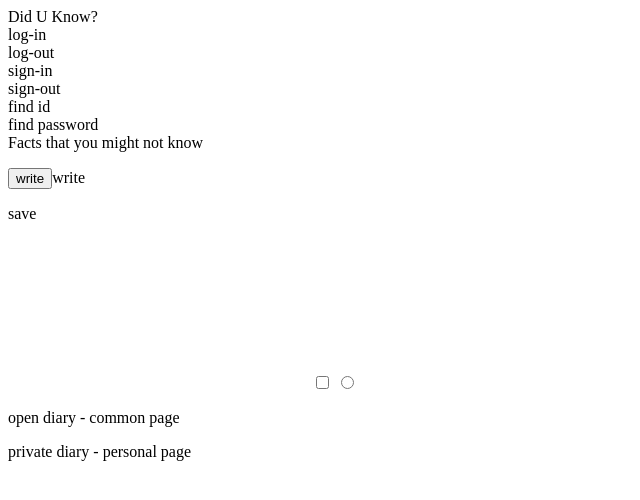
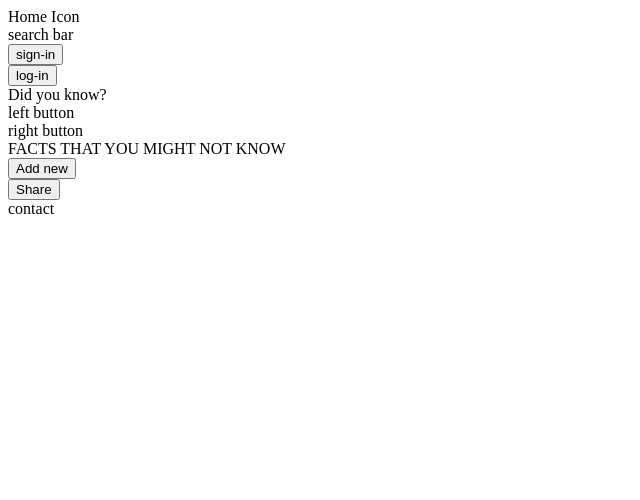
Before and after one commit to southsea3026/Did-u-know-, a plain HTML site: page webFront.html in a window 1280 px wide. Shown: the whole page, without its empty margins (0-640 px from the left). Drawn offline with Linux system fonts and the light colour scheme.

Commit message:
Update webFront.html

```diff
--- a/webFront.html
+++ b/webFront.html
@@ -1,61 +1,54 @@
-<!--
-    Let's make diary. Could write something, anything, if it's just a word.
-    This Web can write, save and delete. Furthermore it will could do sign-in, sign-out, log-in and log-out.
--->
-
 <!DOCTYPE html>
-<html lang="en">
+<html lang="kor">
 <head>
     <meta charset="UTF-8">
-    <title>Did_u_know</title>
+    <title>Did You Know?</title>
 </head>
 <body>
-    <div name="title & log in">
-        <div>
-            Did U Know?
+    <div name="home_tab">
+        <div name="home_icon">
+            Home Icon
         </div>
-        <div>
-            log-in
+        <div name="search_bar">
+            search bar
         </div>
-        <div>
-            log-out
+        <div name="sign_in">
+            <button>
+                sign-in
+            </button>
         </div>
-        <div>
-            sign-in
-        </div>
-        <div>
-            sign-out
-        </div>
-        <div>
-            find id
-        </div>
-        <div>
-            find password
+        <div name="log_in">
+            <button>
+                log-in
+            </button>
         </div>
     </div>
-    <div name="did u know facts">
-        <div>
-            Facts that you might not know
+
+    <div name="Facts">
+        <div name="main_title">
+            Did you know?
+        </div>
+        <div name="left_button">
+            left button
+        </div>
+        <div name="right_button">
+            right button
+        </div>
+        <div name="facts">
+            FACTS THAT YOU MIGHT NOT KNOW
         </div>
     </div>
     <div>
-        <div>
-            <p><button>write</button>write</p>
+        <div name="add_new">
+            <button>Add new</button>
         </div>
-        <div>
-            <p>save</p>
+        <div name="share">
+            <button>Share</button>
         </div>
     </div>
-
-<canvas>g</canvas>
-<input type="checkbox">
-<input type="radio">
-    <p>open diary - common page</p>
-    <p>private diary - personal page</p>
-
-
 </body>
 
 <footer>
+    contact
 </footer>
 </html>
```
